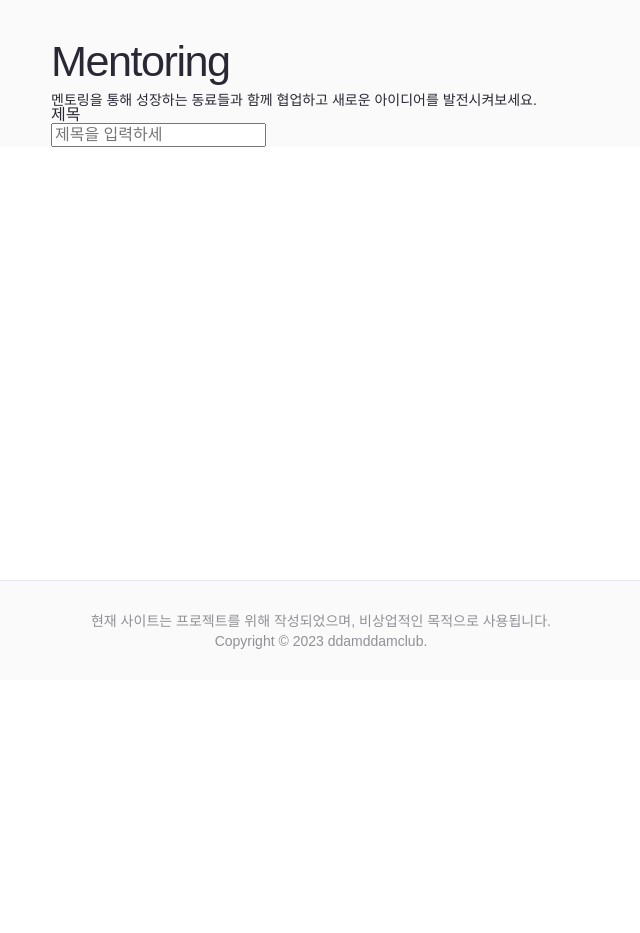
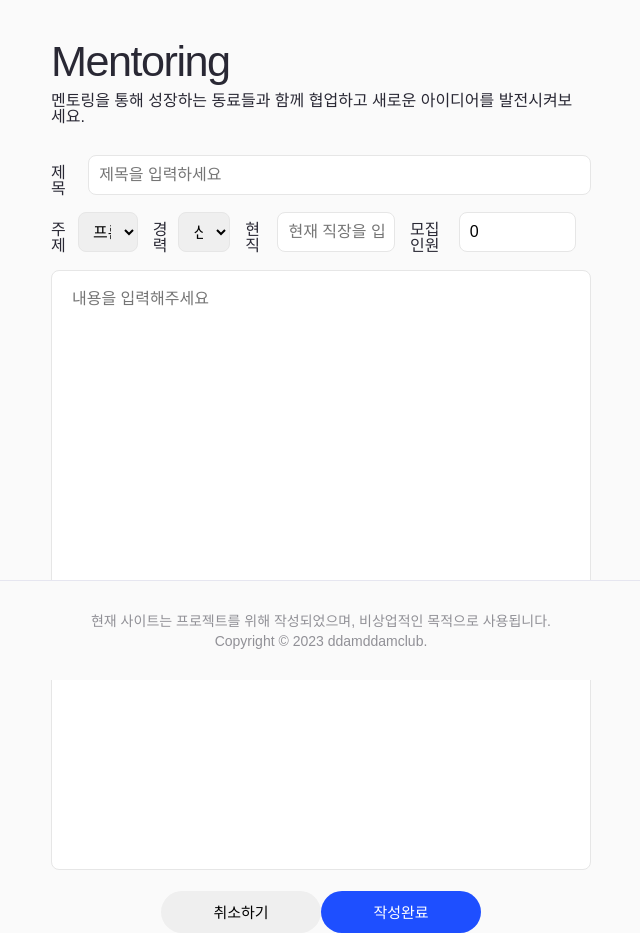
Before and after one commit to Hazel0c0/ddamddam-club-org, a React (Create React App) app in the folder frontend/: page /mentors/write in a window 1280 px wide. Shown: the part 120-1053 px from the top of the page, without its empty margins (319-959 px from the left). Before the commit the page ends 800 px from the top, so only its background shows below. Built offline with nearby package versions, Linux system fonts and the light colour scheme.

Commit message:
Feat:상세보기 완료 후 글쓰기 값 주기 완료 비동기 처리 남음

```diff
--- a/frontend/src/component/mentors/MentorsWrite.js
+++ b/frontend/src/component/mentors/MentorsWrite.js
@@ -1,9 +1,45 @@
-import React from 'react';
+import React, {useRef, useState} from 'react';
 import Common from "../common/Common";
+import './scss/MentorWrite.scss';
 
 const MentorsWrite = () => {
+    const [textInput, setTextInput] = useState(
+        {
+            mentorTitle: '',
+            mentorContent: '',
+            mentorSubject: 'frontEnd',
+            mentorCurrent: '',
+            mentorCareer: '신입',
+            mentorMentee: 0
+        }
+    )
+
+    const handleSelect = (e) => {
+        const {name, value} = e.target;
+        setTextInput((prevTextInput) => ({
+            ...prevTextInput,
+            [name]: value
+        }));
+    };
+
+
+    const handleSubmit = () => {
+        // 수집한 값들을 이용하여 비동기 POST 요청 수행
+        const {mentorTitle, mentorSubject, mentorCareer, mentorCurrent, mentorMentee} = textInput;
+        const data = {
+            title: mentorTitle,
+            subject: mentorSubject,
+            career: mentorCareer,
+            current: mentorCurrent,
+            mentee: mentorMentee
+        };
+        // 비동기 POST 요청 처리 로직 작성
+        console.log(data); // 확인을 위해 콘솔에 출력
+    };
+
+
     return (
-        <Common className={'mentors-top-wrapper'}>
+        <Common className={'mentors-write-wrapper'}>
             <div className={'title-wrapper'}>
                 <p className={'main-title'}>Mentoring</p>
                 <p className={'sub-title'}>멘토링을 통해 성장하는 동료들과 함께 협업하고 새로운 아이디어를 발전시켜보세요.</p>
@@ -11,13 +47,84 @@ const MentorsWrite = () => {
 
             <section className={'write-form-wrapper'}>
                 <div className={'title-input-wrapper'}>
-                    <h1>제목</h1>
-                    <input type={"text"} placeholder={'제목을 입력하세'}/>
+                    <h1 className={'sub-title'}>제목</h1>
+                    <input
+                        type={"text"}
+                        placeholder={'제목을 입력하세요'}
+                        className={'title-text-input'}
+                        name={'mentorTitle'}
+                        value={textInput.mentorTitle}
+                        onChange={handleSelect}
+                    />
                 </div>
                 <div className={'select-input-wrapper'}>
+                    <div className={'subject'}>
+                        <h1 className={'sub-title'}>주제</h1>
+                        <select className="subject-select"
+                                onChange={handleSelect}
+                                value={textInput.mentorSubject}
+                                name="mentorSubject"
+                        >
+                            {/*<option disabled selected>fruits 🍊</option>*/}
+                            <option value="frontEnd">프론트엔드</option>
+                            <option value="backEnd">백엔드</option>
+                            <option value="employment">취업진로</option>
+                            <option value="etc">기타</option>
+                        </select>
+                    </div>
 
+                    <div className={'career'}>
+                        <h1 className={'sub-title'}>경력</h1>
+                        <select className="career-select"
+                                onChange={handleSelect}
+                                value={textInput.mentorCareer}
+                                name="mentorCareer"
+                        >
+                            <option value="신입">신입</option>
+                            <option value="1년">1년 이상</option>
+                            <option value="3년">3년 이상</option>
+                            <option value="5년">5년 이상</option>
+                        </select>
+                    </div>
+
+                    <div className={'current'}>
+                        <h1 className={'sub-title'}>현직</h1>
+                        <input type={"text"}
+                               placeholder={'현재 직장을 입력해주세요'}
+                               name="mentorCurrent"
+                               className={'current-text-input'}
+                               value={textInput.mentorCurrent}
+                               onChange={handleSelect}
+                        />
+                    </div>
+
+                    <div className={'mentee'}>
+                        <h1 className={'sub-title'}>모집인원</h1>
+                        <input type={"text"}
+                               placeholder={'멘티 인원을 입력해주세요'}
+                               name="mentorMentee"
+                               className={'mentee-text-input'}
+                               value={textInput.mentorMentee}
+                               onChange={handleSelect}
+                        />
+                    </div>
                 </div>
             </section>
+
+            <section>
+                <textarea type="text"
+                          placeholder={"내용을 입력해주세요"}
+                          className={'content'}
+                          value={textInput.mentorContent}
+                          name="mentorContent"
+                          onChange={handleSelect}
+                />
+            </section>
+
+            <div className={'btn-wrapper'}>
+                <button className={'close-btn'}>취소하기</button>
+                <button className={'submit-btn'} onClick={handleSubmit}>작성완료</button>
+            </div>
         </Common>
     );
 };
--- /dev/null
+++ b/frontend/src/component/mentors/scss/MentorWrite.scss
@@ -0,0 +1,96 @@
+.mentors-write-wrapper {
+  padding: 160px 370px 0;
+
+  .main-title {
+    @import url('https://fonts.googleapis.com/css2?family=IBM+Plex+Mono:wght@400;500&display=swap');
+    font-family: 'IBM Plex Mono', sans-serif !important;
+    font-size: 43.2px;
+    font-weight: 500;
+    letter-spacing: -1.5px;
+  }
+
+  .write-form-wrapper{
+    margin-top: 30px;
+    display: flex;
+    flex-direction: column;
+
+    .title-input-wrapper{
+      display: flex;
+
+      .title-text-input{
+        height: 40px;
+        padding: 5px 10px;
+        width: 100%;
+        border-radius: 8px;
+        border: solid 1px #e6e6e6;;
+      }
+    }
+    .select-input-wrapper{
+      margin-top: 15px;
+      display: flex;
+
+    }
+  }
+
+  //input 공통영역
+  .subject,
+  .career,
+  .current,
+  .mentee
+  {
+    display: flex;
+    margin-right: 15px;
+  }
+  .sub-title{
+    font-size: 16px;
+    margin-top: 10px;
+    margin-right: 10px;
+  }
+
+  .title-text-input,
+  .subject-select,
+  .career-select,
+  .current-text-input,
+  .mentee-text-input
+  {
+    height: 40px;
+    padding: 10px 10px;
+    width: 100%;
+    border-radius: 8px;
+    border: solid 1px #e6e6e6;
+  }
+  .content{
+    margin-top: 16px;
+    width: 100%;
+    min-height: 600px;
+    padding: 20px;
+    width: 100%;
+    border-radius: 8px;
+    border: solid 1px #e6e6e6;
+    resize: none;
+  }
+
+  .btn-wrapper{
+    margin-top: 18px;
+    display: flex;
+    justify-content: center;
+    font-size: 15px;
+    border: none;
+
+    .close-btn,
+    .submit-btn{
+      border: none;
+      width: 160px;
+      height: 42px;
+      border-radius: 100px;
+    }
+    .close-btn{
+      width: 160px;
+    }
+    .submit-btn{
+      color: white;
+      background-color: #1e4fff;
+    }
+  }
+
+}
```
